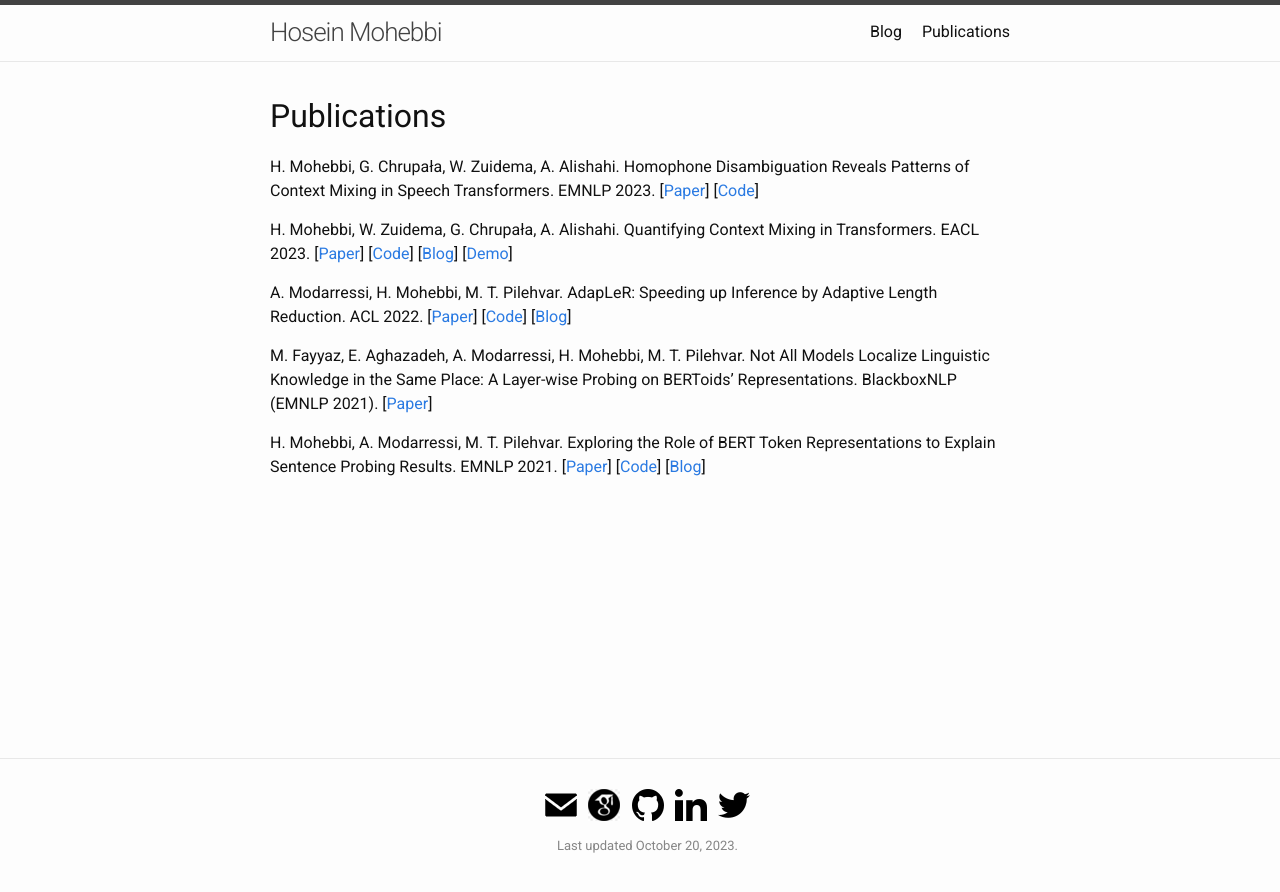
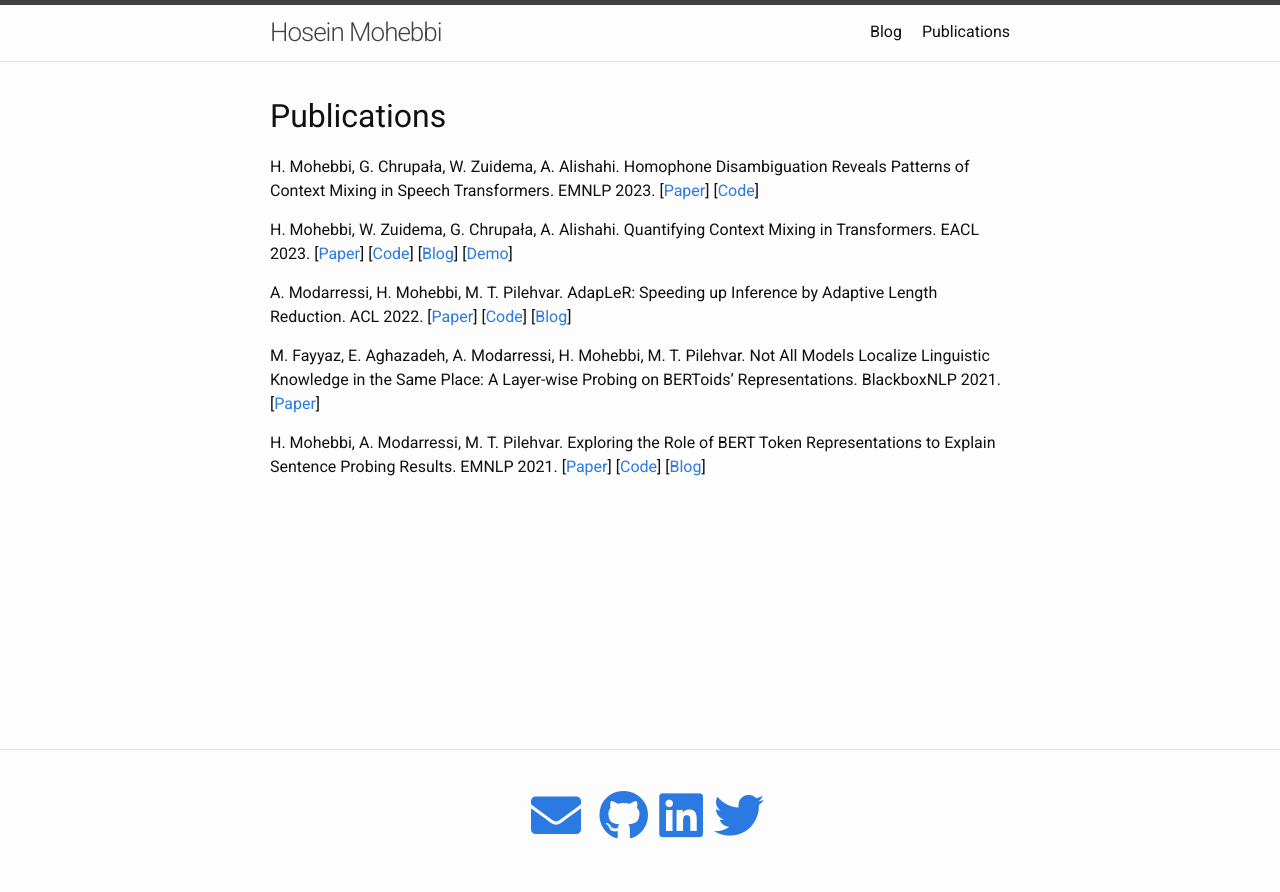
Before and after one commit to hmohebbi/hmohebbi.github.io, a Jekyll site: the page built from publications.md, in a window 1280 px wide. Shown: the top 892 px of the page. Built offline with Jekyll 4.4.1, drawn with Linux system fonts in a browser that asks for light colours; a style sheet for code colours, icons or effects is not loaded.

```diff
--- a/_includes/footer.html
+++ b/_includes/footer.html
@@ -1,3 +1,5 @@
+<link rel="stylesheet" href="https://cdnjs.cloudflare.com/ajax/libs/font-awesome/5.15.3/css/all.min.css">
+<link rel="stylesheet" href="https://cdn.jsdelivr.net/gh/jpswalsh/academicons@1/css/academicons.min.css">
 <footer class="site-footer">
 
   <div class="wrapper">
@@ -11,8 +13,8 @@
 
     </div>
   </div>
-  <div class="footer-col  footer-col-3">
+  <!-- <div class="footer-col  footer-col-3">
     <p class="text" align="center" style="opacity: 0.5; font-size:13px">Last updated {{ site.time | date: "%B %d, %Y" }}.</p>
-  </div>
+  </div> -->
 
 </footer>
--- a/_includes/social.html
+++ b/_includes/social.html
@@ -1,9 +1,9 @@
-{%- assign social = site.minima.social_links -%}
+ {%- assign social = site.minima.social_links -%}
 
-<ul class="social-media-list">
-  {%- if social.email -%}<span><a href="mailto:{{ social.email }}" target="_blank"> <img src="/assets/social-icons/mail.png"> </a> &nbsp; </span>{%- endif -%}
-  {%- if social.gscholar -%}<span><a href="https://scholar.google.com/citations?user={{ social.gscholar }}=en" target="_blank"> <img src="/assets/social-icons/gscholar.png"> </a> &nbsp; </span>{%- endif -%}
-  {%- if social.github -%}<span><a href="https://github.com/{{ social.github }}" target="_blank"> <img src="/assets/social-icons/github.png"> </a> &nbsp; </span>{%- endif -%}
-  {%- if social.linkedin -%}<span><a href="https://www.linkedin.com/in/{{ social.linkedin }}" target="_blank"> <img src="/assets/social-icons/linkedin.png"> </a> &nbsp; </span>{%- endif -%}
-  {%- if social.twitter -%}<span><a href="https://twitter.com/{{ social.twitter }}" target="_blank"> <img src="/assets/social-icons/twitter.png"> </a> </span>{%- endif -%}
-</ul>
+ <ul class="social-media-list">
+   {%- if social.email -%}<span><a href="mailto:{{ social.email }}" target="_blank"> <i class="fas fa-envelope" style="font-size: 50px;"></i> </a> &nbsp; </span>{%- endif -%}
+   {%- if social.gscholar -%}<span><a href="https://scholar.google.com/citations?user={{ social.gscholar }}=en" target="_blank"> <i class="ai ai-google-scholar" style="font-size: 50px;"></i> </a> &nbsp; </span>{%- endif -%}
+   {%- if social.github -%}<span><a href="https://github.com/{{ social.github }}" target="_blank"> <i class="fab fa-github" style="font-size: 50px;"></i> </a> &nbsp; </span>{%- endif -%}
+   {%- if social.linkedin -%}<span><a href="https://www.linkedin.com/in/{{ social.linkedin }}" target="_blank"> <i class="fab fa-linkedin" style="font-size: 50px;"></i> </a> &nbsp; </span>{%- endif -%}
+   {%- if social.twitter -%}<span><a href="https://twitter.com/{{ social.twitter }}" target="_blank"> <i class="fab fa-twitter" style="font-size: 50px;"></i> </a> </span>{%- endif -%}
+ </ul>
--- a/publications.md
+++ b/publications.md
@@ -12,6 +12,6 @@ H. Mohebbi, W. Zuidema, G. Chrupała, A. Alishahi. Quantifying Context Mixing in
 
 A. Modarressi, H. Mohebbi, M. T. Pilehvar. AdapLeR: Speeding up Inference by Adaptive Length Reduction. ACL 2022. [[Paper](https://aclanthology.org/2022.acl-long.1/)] [[Code](https://github.com/amodaresi/AdapLeR)] [[Blog](http://www.amodarressi.com/AdapLeR/)]
 
-M. Fayyaz, E. Aghazadeh, A. Modarressi, H. Mohebbi, M. T. Pilehvar. Not All Models Localize Linguistic Knowledge in the Same Place: A Layer-wise Probing on BERToids' Representations. BlackboxNLP (EMNLP 2021). [[Paper](https://aclanthology.org/2021.blackboxnlp-1.29/)]
+M. Fayyaz, E. Aghazadeh, A. Modarressi, H. Mohebbi, M. T. Pilehvar. Not All Models Localize Linguistic Knowledge in the Same Place: A Layer-wise Probing on BERToids' Representations. BlackboxNLP 2021. [[Paper](https://aclanthology.org/2021.blackboxnlp-1.29/)]
 
 H. Mohebbi, A. Modarressi, M. T. Pilehvar. Exploring the Role of BERT Token Representations to Explain Sentence Probing Results. EMNLP 2021. [[Paper](https://aclanthology.org/2021.emnlp-main.61/)] [[Code](https://github.com/hmohebbi/explain-probing-results)] [[Blog](https://hmohebbi.github.io//blog/explain-probing-results)]
```
Also changed, not shown: assets/social-icons/github.png (deleted), assets/social-icons/gscholar.png (deleted), assets/social-icons/gscholar3.png (deleted), assets/social-icons/linkedin.png (deleted), assets/social-icons/linkedin2.png (deleted), assets/social-icons/linkedin3.png (deleted), assets/social-icons/mail.png (deleted), assets/social-icons/twitter.png (deleted).
